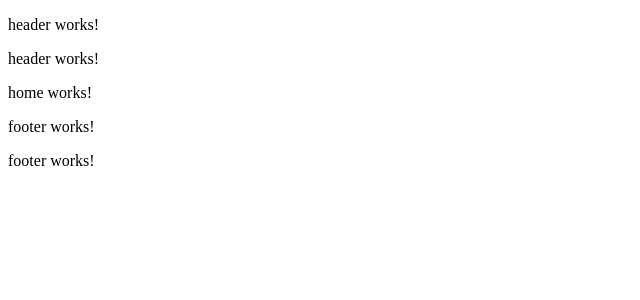
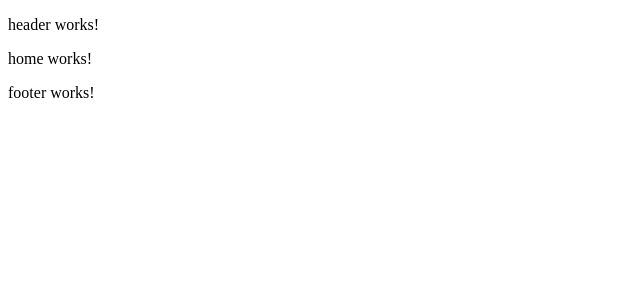
Before and after one commit to gauravpatidar312/repository1, an Angular app: page /home in a window 1280 px wide. Shown: the top 300 px of the page, without its empty margins (0-640 px from the left). Built offline with nearby package versions, Linux system fonts and the light colour scheme.

Commit message:
remove extra header and footer

```diff
--- a/src/app/app-routing.module.ts
+++ b/src/app/app-routing.module.ts
@@ -1,6 +1,6 @@
 import { NgModule } from '@angular/core';
 import { Routes, RouterModule } from '@angular/router';
-import { homedir } from 'os';
+// import { homedir } from 'os';
 import { HomeComponent } from './home/home.component';
 import { AboutComponent } from './about/about.component';
 
--- a/src/app/home/home.component.html
+++ b/src/app/home/home.component.html
@@ -1,3 +1 @@
-<app-header></app-header>
 <p>home works!</p>
-<app-footer></app-footer>
```
